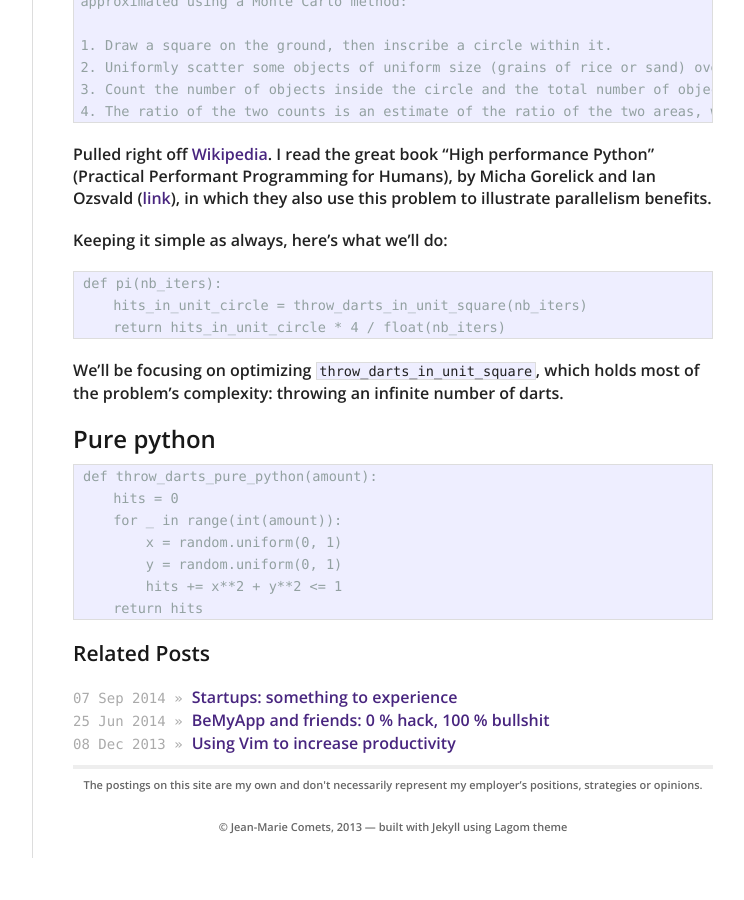
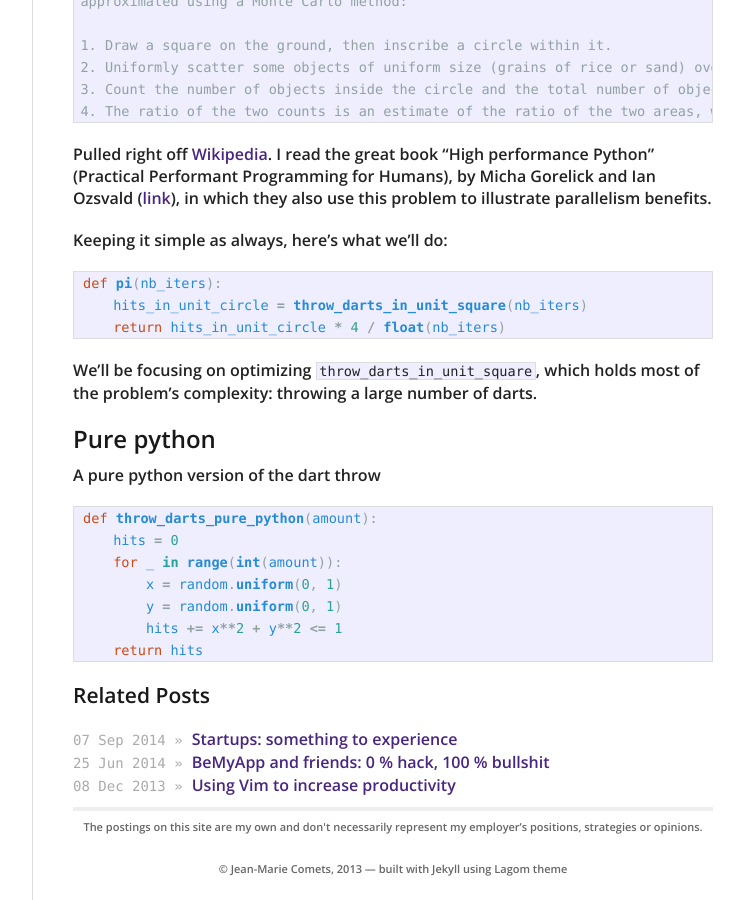
Before and after one commit to jmcomets/jmcomets.github.io, a Jekyll site: the page built from _posts/2014-10-28-estimating-pi-with-python.md, in a window 1280 px wide and 900 px high, scrolled down 745 px. Shown: the whole window, without its empty margins (378-1122 px from the left). Built offline with Jekyll 4.4.1, drawn with Linux system fonts in a browser that asks for light colours; nearby versions of some CDN libraries; before the commit the page ends 1603 px from its top, so only the background shows below that.

Commit message:
Syntax highlighting for python

```diff
--- a/_posts/2014-10-28-estimating-pi-with-python.md
+++ b/_posts/2014-10-28-estimating-pi-with-python.md
@@ -47,19 +47,25 @@ use this problem to illustrate parallelism benefits.
 
 Keeping it simple as always, here's what we'll do:
 
-    def pi(nb_iters):
-        hits_in_unit_circle = throw_darts_in_unit_square(nb_iters)
-        return hits_in_unit_circle * 4 / float(nb_iters)
+{% highlight python %}
+def pi(nb_iters):
+    hits_in_unit_circle = throw_darts_in_unit_square(nb_iters)
+    return hits_in_unit_circle * 4 / float(nb_iters)
+{% endhighlight %}
 
 We'll be focusing on optimizing `throw_darts_in_unit_square`, which holds most
-of the problem's complexity: throwing an infinite number of darts.
+of the problem's complexity: throwing a large number of darts.
 
 ## Pure python
 
-    def throw_darts_pure_python(amount):
-        hits = 0
-        for _ in range(int(amount)):
-            x = random.uniform(0, 1)
-            y = random.uniform(0, 1)
-            hits += x**2 + y**2 <= 1
-        return hits
+A pure python version of the dart throw
+
+{% highlight python %}
+def throw_darts_pure_python(amount):
+    hits = 0
+    for _ in range(int(amount)):
+        x = random.uniform(0, 1)
+        y = random.uniform(0, 1)
+        hits += x**2 + y**2 <= 1
+    return hits
+{% endhighlight %}
```
